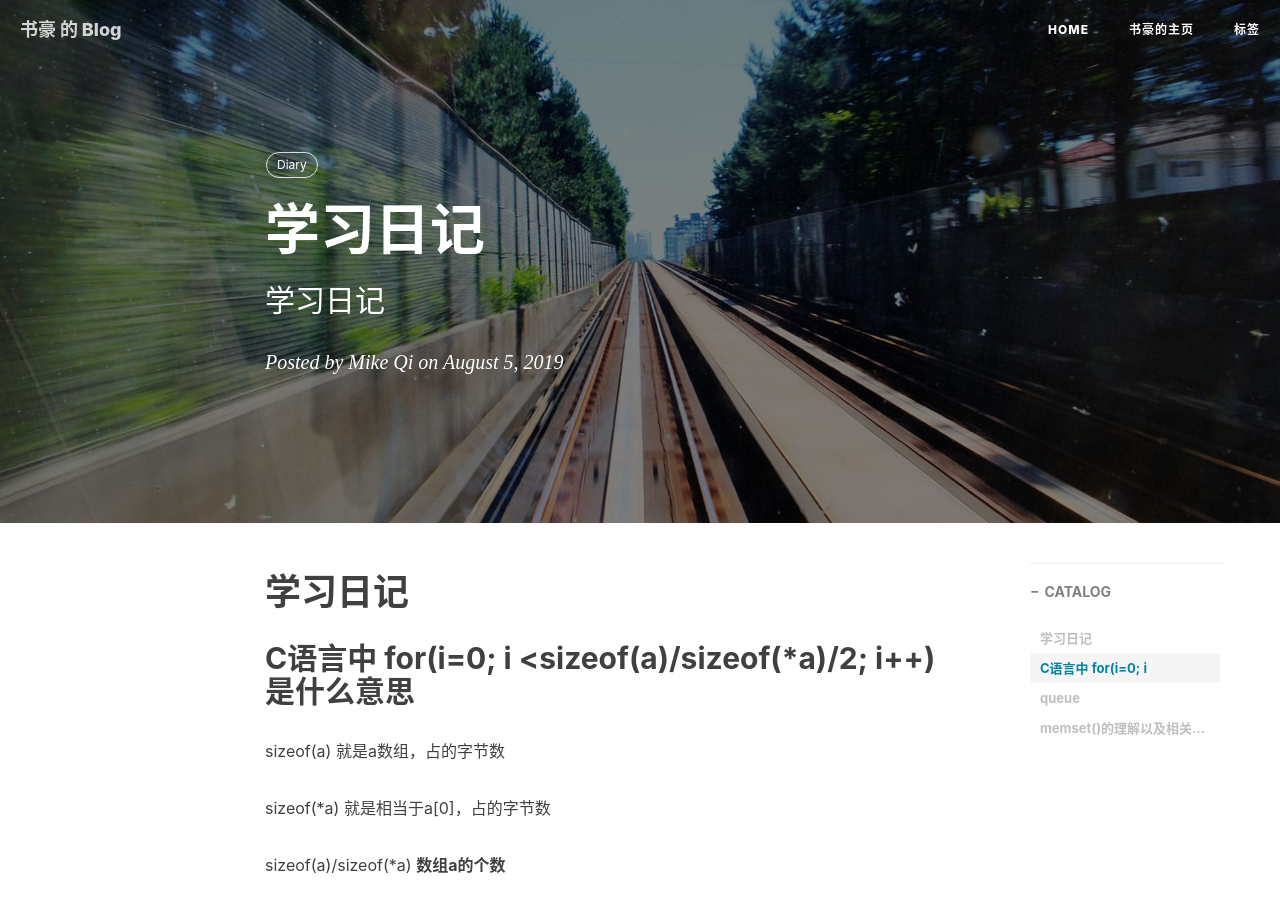
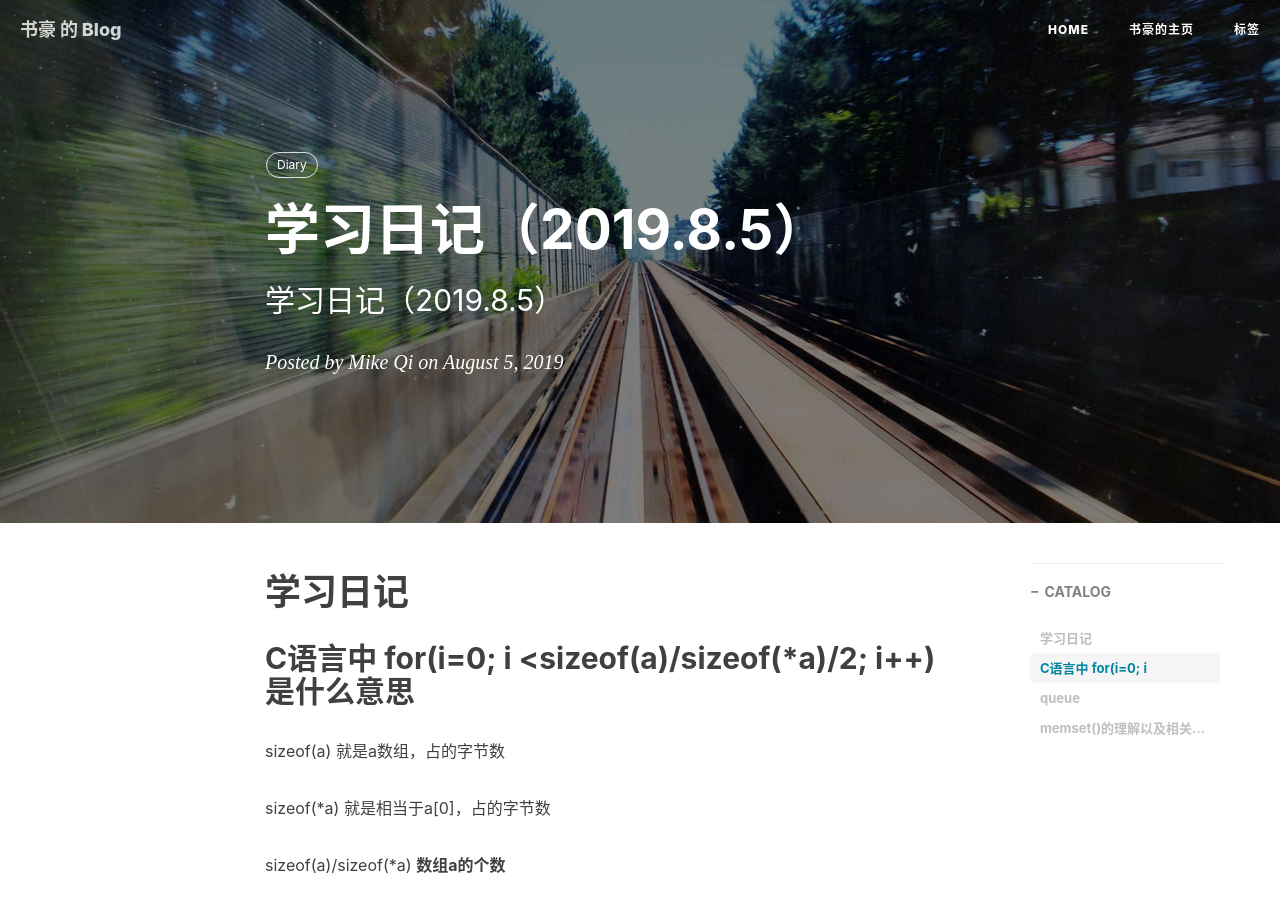
Before and after one commit to qiletian666/qiletian666.github.io, a Jekyll site: the page built from _posts/2019-08-05-学习笔记.md, in a window 1280 px wide and 900 px high. Built offline with Jekyll 4.4.1, drawn with Linux system fonts in a browser that asks for light colours; nearby versions of some CDN libraries; comment, search, counter and statistics services are not loaded.

Commit message:
Update 2019-08-05-学习笔记.md

```diff
--- a/_posts/2019-08-05-学习笔记.md
+++ b/_posts/2019-08-05-学习笔记.md
@@ -1,7 +1,7 @@
 ---
 layout:     post
-title:      学习日记
-subtitle:   学习日记
+title:      学习日记（2019.8.5）
+subtitle:   学习日记（2019.8.5）
 date:       2019-08-05
 author:     Mike Qi
 header-img: img/post-bg-2015.jpg
```
